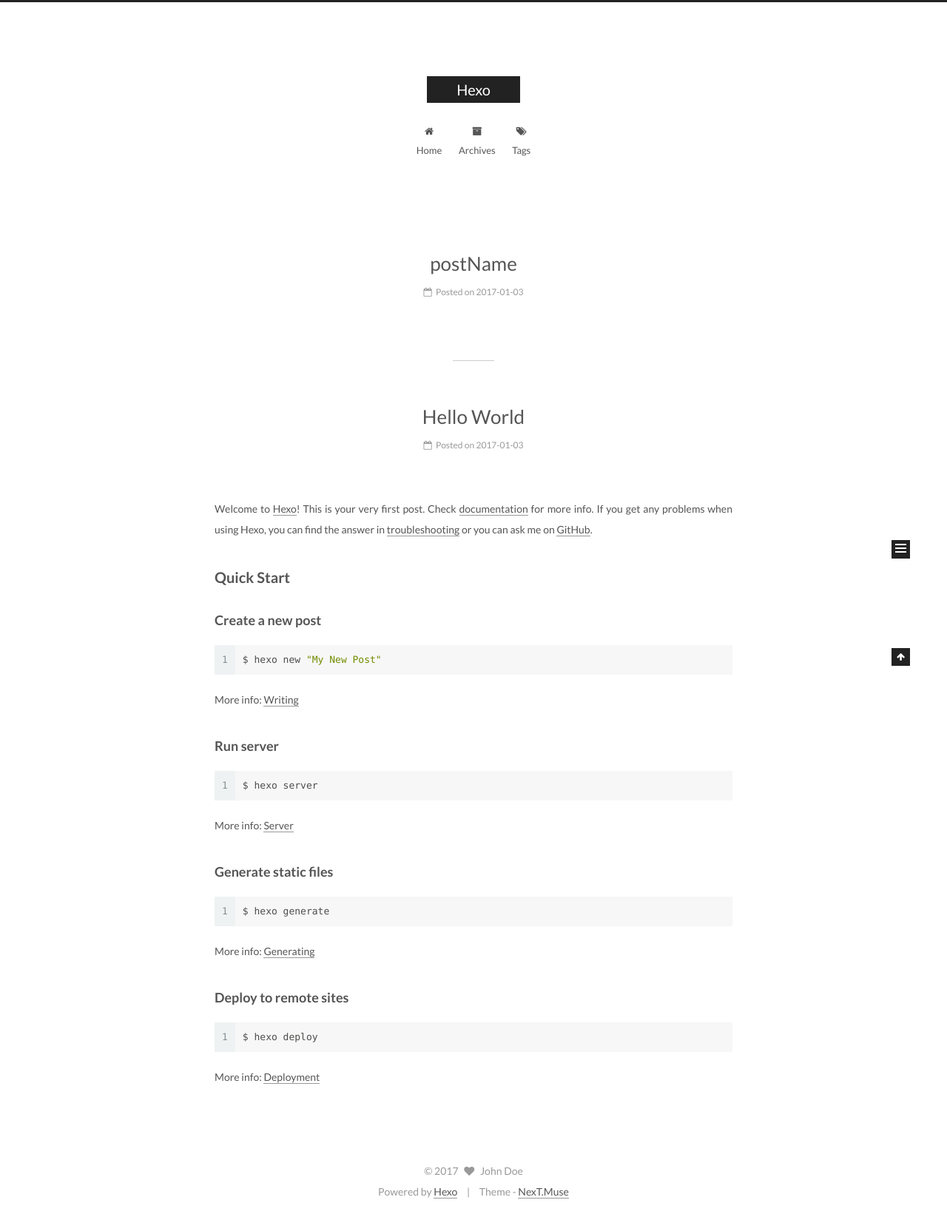
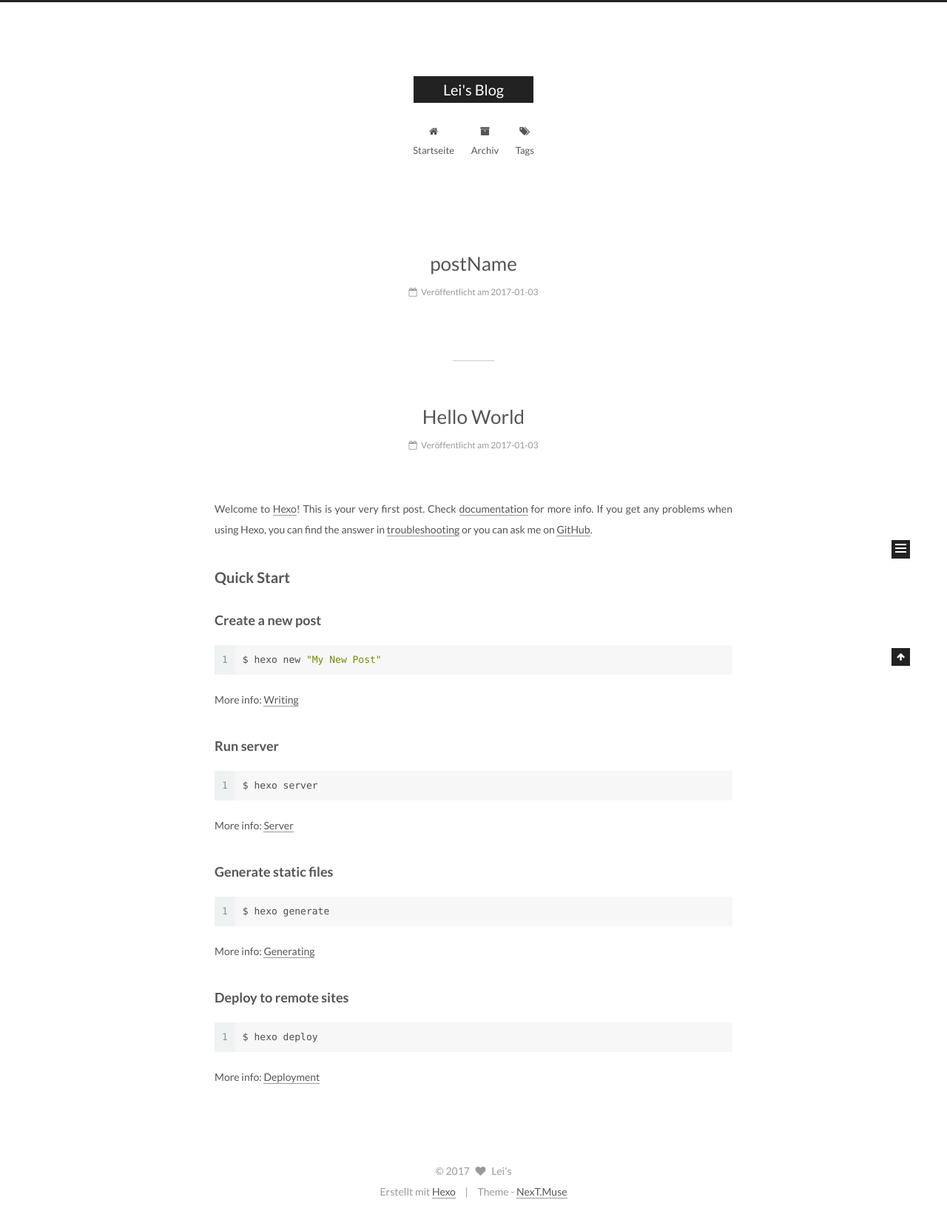
Before and after one commit to geng199200/geng199200.github.io, a plain HTML site: page index.html in a window 1280 px wide. Shown: the whole page at 74% size. Drawn offline with Linux system fonts and the light colour scheme.

Commit message:
Site updated: 2017-01-04 11:09:05

```diff
--- a/2017/01/03/hello-world/index.html
+++ b/2017/01/03/hello-world/index.html
@@ -5,7 +5,7 @@
 
 
 
-<html class="theme-next muse use-motion" lang="">
+<html class="theme-next muse use-motion" lang="zh-CN">
 <head>
   <meta charset="UTF-8"/>
 <meta http-equiv="X-UA-Compatible" content="IE=edge" />
@@ -88,8 +88,8 @@
 Quick">
 <meta property="og:type" content="article">
 <meta property="og:title" content="Hello World">
-<meta property="og:url" content="http://yoursite.com/2017/01/03/hello-world/index.html">
-<meta property="og:site_name" content="Hexo">
+<meta property="og:url" content="http://361teach.com/2017/01/03/hello-world/index.html">
+<meta property="og:site_name" content="Lei's Blog">
 <meta property="og:description" content="Welcome to Hexo! This is your very first post. Check documentation for more info. If you get any problems when using Hexo, you can find the answer in troubleshooting or you can ask me on GitHub.
 Quick">
 <meta property="og:updated_time" content="2017-01-03T08:30:28.000Z">
@@ -124,16 +124,16 @@ Quick">
 
 
 
-  <link rel="canonical" href="http://yoursite.com/2017/01/03/hello-world/"/>
+  <link rel="canonical" href="http://361teach.com/2017/01/03/hello-world/"/>
 
 
 
 
 
-  <title> Hello World | Hexo </title>
+  <title> Hello World | Lei's Blog </title>
 </head>
 
-<body itemscope itemtype="http://schema.org/WebPage" lang="">
+<body itemscope itemtype="http://schema.org/WebPage" lang="zh-CN">
 
 
 
@@ -161,7 +161,7 @@ Quick">
   <div class="custom-logo-site-title">
     <a href="/"  class="brand" rel="start">
       <span class="logo-line-before"><i></i></span>
-      <span class="site-title">Hexo</span>
+      <span class="site-title">Lei's Blog</span>
       <span class="logo-line-after"><i></i></span>
     </a>
   </div>
@@ -190,7 +190,7 @@ Quick">
 
               <i class="menu-item-icon fa fa-fw fa-home"></i> <br />
 
-            Home
+            Startseite
           </a>
         </li>
 
@@ -200,7 +200,7 @@ Quick">
 
               <i class="menu-item-icon fa fa-fw fa-archive"></i> <br />
 
-            Archives
+            Archiv
           </a>
         </li>
 
@@ -243,18 +243,18 @@ Quick">
 
 
   <article class="post post-type-normal " itemscope itemtype="http://schema.org/Article">
-  <link itemprop="mainEntityOfPage" href="http://yoursite.com/2017/01/03/hello-world/">
+  <link itemprop="mainEntityOfPage" href="http://361teach.com/2017/01/03/hello-world/">
 
   <span style="display:none" itemprop="author" itemscope itemtype="http://schema.org/Person">
-    <meta itemprop="name" content="John Doe">
+    <meta itemprop="name" content="Lei's">
     <meta itemprop="description" content="">
     <meta itemprop="image" content="/images/avatar.gif">
   </span>
 
   <span style="display:none" itemprop="publisher" itemscope itemtype="http://schema.org/Organization">
-    <meta itemprop="name" content="Hexo">
+    <meta itemprop="name" content="Lei's Blog">
     <span style="display:none" itemprop="logo" itemscope itemtype="http://schema.org/ImageObject">
-      <img style="display:none;" itemprop="url image" alt="Hexo" src="">
+      <img style="display:none;" itemprop="url image" alt="Lei's Blog" src="">
     </span>
   </span>
 
@@ -280,7 +280,7 @@ Quick">
                 <i class="fa fa-calendar-o"></i>
               </span>
 
-                <span class="post-meta-item-text">Posted on</span>
+                <span class="post-meta-item-text">Veröffentlicht am</span>
 
               <time title="Post created" itemprop="dateCreated datePublished" datetime="2017-01-03T16:30:28+08:00">
                 2017-01-03
@@ -410,10 +410,10 @@ Quick">
 
         <ul class="sidebar-nav motion-element">
           <li class="sidebar-nav-toc sidebar-nav-active" data-target="post-toc-wrap" >
-            Table of Contents
+            Inhaltsverzeichnis
           </li>
           <li class="sidebar-nav-overview" data-target="site-overview">
-            Overview
+            Übersicht
           </li>
         </ul>
 
@@ -422,8 +422,8 @@ Quick">
         <div class="site-author motion-element" itemprop="author" itemscope itemtype="http://schema.org/Person">
           <img class="site-author-image" itemprop="image"
                src="/images/avatar.gif"
-               alt="John Doe" />
-          <p class="site-author-name" itemprop="name">John Doe</p>
+               alt="Lei's" />
+          <p class="site-author-name" itemprop="name">Lei's</p>
           <p class="site-description motion-element" itemprop="description"></p>
         </div>
         <nav class="site-state motion-element">
@@ -432,7 +432,7 @@ Quick">
             <div class="site-state-item site-state-posts">
               <a href="/archives">
                 <span class="site-state-item-count">2</span>
-                <span class="site-state-item-name">posts</span>
+                <span class="site-state-item-name">Artikel</span>
               </a>
             </div>
 
@@ -495,12 +495,12 @@ Quick">
   <span class="with-love">
     <i class="fa fa-heart"></i>
   </span>
-  <span class="author" itemprop="copyrightHolder">John Doe</span>
+  <span class="author" itemprop="copyrightHolder">Lei's</span>
 </div>
 
 
 <div class="powered-by">
-  Powered by <a class="theme-link" href="https://hexo.io">Hexo</a>
+  Erstellt mit  <a class="theme-link" href="https://hexo.io">Hexo</a>
 </div>
 
 <div class="theme-info">
--- a/css/main.css
+++ b/css/main.css
@@ -1680,7 +1680,7 @@ pre .javascript .function {
   width: 4px;
   height: 4px;
   border-radius: 50%;
-  background: #ff3896;
+  background: #bba1ff;
 }
 .links-of-blogroll {
   font-size: 13px;
--- a/index.html
+++ b/index.html
@@ -5,7 +5,7 @@
 
 
 
-<html class="theme-next muse use-motion" lang="">
+<html class="theme-next muse use-motion" lang="zh-CN">
 <head>
   <meta charset="UTF-8"/>
 <meta http-equiv="X-UA-Compatible" content="IE=edge" />
@@ -85,11 +85,11 @@
 
 
 <meta property="og:type" content="website">
-<meta property="og:title" content="Hexo">
-<meta property="og:url" content="http://yoursite.com/index.html">
-<meta property="og:site_name" content="Hexo">
+<meta property="og:title" content="Lei's Blog">
+<meta property="og:url" content="http://361teach.com/index.html">
+<meta property="og:site_name" content="Lei's Blog">
 <meta name="twitter:card" content="summary">
-<meta name="twitter:title" content="Hexo">
+<meta name="twitter:title" content="Lei's Blog">
 
 
 
@@ -117,16 +117,16 @@
 
 
 
-  <link rel="canonical" href="http://yoursite.com/"/>
+  <link rel="canonical" href="http://361teach.com/"/>
 
 
 
 
 
-  <title> Hexo </title>
+  <title> Lei's Blog </title>
 </head>
 
-<body itemscope itemtype="http://schema.org/WebPage" lang="">
+<body itemscope itemtype="http://schema.org/WebPage" lang="zh-CN">
 
 
 
@@ -156,7 +156,7 @@
   <div class="custom-logo-site-title">
     <a href="/"  class="brand" rel="start">
       <span class="logo-line-before"><i></i></span>
-      <span class="site-title">Hexo</span>
+      <span class="site-title">Lei's Blog</span>
       <span class="logo-line-after"><i></i></span>
     </a>
   </div>
@@ -185,7 +185,7 @@
 
               <i class="menu-item-icon fa fa-fw fa-home"></i> <br />
 
-            Home
+            Startseite
           </a>
         </li>
 
@@ -195,7 +195,7 @@
 
               <i class="menu-item-icon fa fa-fw fa-archive"></i> <br />
 
-            Archives
+            Archiv
           </a>
         </li>
 
@@ -238,18 +238,18 @@
 
 
   <article class="post post-type-normal " itemscope itemtype="http://schema.org/Article">
-  <link itemprop="mainEntityOfPage" href="http://yoursite.com/2017/01/03/postName/">
+  <link itemprop="mainEntityOfPage" href="http://361teach.com/2017/01/03/postName/">
 
   <span style="display:none" itemprop="author" itemscope itemtype="http://schema.org/Person">
-    <meta itemprop="name" content="John Doe">
+    <meta itemprop="name" content="Lei's">
     <meta itemprop="description" content="">
     <meta itemprop="image" content="/images/avatar.gif">
   </span>
 
   <span style="display:none" itemprop="publisher" itemscope itemtype="http://schema.org/Organization">
-    <meta itemprop="name" content="Hexo">
+    <meta itemprop="name" content="Lei's Blog">
     <span style="display:none" itemprop="logo" itemscope itemtype="http://schema.org/ImageObject">
-      <img style="display:none;" itemprop="url image" alt="Hexo" src="">
+      <img style="display:none;" itemprop="url image" alt="Lei's Blog" src="">
     </span>
   </span>
 
@@ -278,7 +278,7 @@
                 <i class="fa fa-calendar-o"></i>
               </span>
 
-                <span class="post-meta-item-text">Posted on</span>
+                <span class="post-meta-item-text">Veröffentlicht am</span>
 
               <time title="Post created" itemprop="dateCreated datePublished" datetime="2017-01-03T16:53:53+08:00">
                 2017-01-03
@@ -356,18 +356,18 @@
 
 
   <article class="post post-type-normal " itemscope itemtype="http://schema.org/Article">
-  <link itemprop="mainEntityOfPage" href="http://yoursite.com/2017/01/03/hello-world/">
+  <link itemprop="mainEntityOfPage" href="http://361teach.com/2017/01/03/hello-world/">
 
   <span style="display:none" itemprop="author" itemscope itemtype="http://schema.org/Person">
-    <meta itemprop="name" content="John Doe">
+    <meta itemprop="name" content="Lei's">
     <meta itemprop="description" content="">
     <meta itemprop="image" content="/images/avatar.gif">
   </span>
 
   <span style="display:none" itemprop="publisher" itemscope itemtype="http://schema.org/Organization">
-    <meta itemprop="name" content="Hexo">
+    <meta itemprop="name" content="Lei's Blog">
     <span style="display:none" itemprop="logo" itemscope itemtype="http://schema.org/ImageObject">
-      <img style="display:none;" itemprop="url image" alt="Hexo" src="">
+      <img style="display:none;" itemprop="url image" alt="Lei's Blog" src="">
     </span>
   </span>
 
@@ -396,7 +396,7 @@
                 <i class="fa fa-calendar-o"></i>
               </span>
 
-                <span class="post-meta-item-text">Posted on</span>
+                <span class="post-meta-item-text">Veröffentlicht am</span>
 
               <time title="Post created" itemprop="dateCreated datePublished" datetime="2017-01-03T16:30:28+08:00">
                 2017-01-03
@@ -508,8 +508,8 @@
         <div class="site-author motion-element" itemprop="author" itemscope itemtype="http://schema.org/Person">
           <img class="site-author-image" itemprop="image"
                src="/images/avatar.gif"
-               alt="John Doe" />
-          <p class="site-author-name" itemprop="name">John Doe</p>
+               alt="Lei's" />
+          <p class="site-author-name" itemprop="name">Lei's</p>
           <p class="site-description motion-element" itemprop="description"></p>
         </div>
         <nav class="site-state motion-element">
@@ -518,7 +518,7 @@
             <div class="site-state-item site-state-posts">
               <a href="/archives">
                 <span class="site-state-item-count">2</span>
-                <span class="site-state-item-name">posts</span>
+                <span class="site-state-item-name">Artikel</span>
               </a>
             </div>
 
@@ -565,12 +565,12 @@
   <span class="with-love">
     <i class="fa fa-heart"></i>
   </span>
-  <span class="author" itemprop="copyrightHolder">John Doe</span>
+  <span class="author" itemprop="copyrightHolder">Lei's</span>
 </div>
 
 
 <div class="powered-by">
-  Powered by <a class="theme-link" href="https://hexo.io">Hexo</a>
+  Erstellt mit  <a class="theme-link" href="https://hexo.io">Hexo</a>
 </div>
 
 <div class="theme-info">
```
Also changed, not shown: 2017/01/03/postName/index.html (+19 -19 lines), archives/2017/01/index.html (+17 -17 lines), archives/2017/index.html (+17 -17 lines), archives/index.html (+17 -17 lines).
